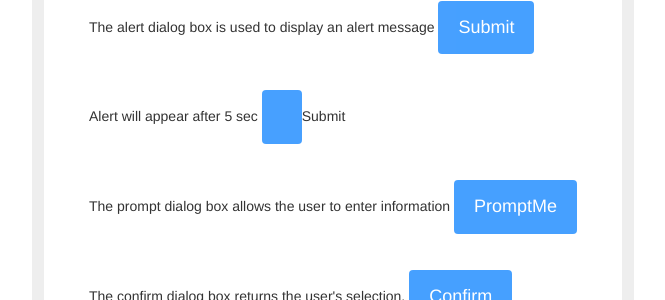
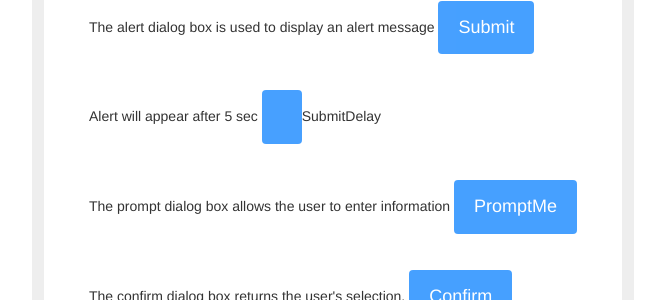
Before and after one commit to qavbox/demo, a Jekyll site: the page built from alerts/index.html, in a window 1280 px wide. Shown: the part 263-563 px from the top of the page, without its empty margins (307-972 px from the left). Built offline with Jekyll 4.4.1, drawn with Linux system fonts in a browser that asks for light colours.

Commit message:
Update index.html

```diff
--- a/alerts/index.html
+++ b/alerts/index.html
@@ -17,7 +17,7 @@ function MySAlert() {
 </script>
 
 Alert will appear after 5 sec
-<input class="btn" type="button" onclick="delayTimeFunction()" id="delayalert">Submit</input><br/><br/>
+<input class="btn" type="button" onclick="delayTimeFunction()" id="delayalert">SubmitDelay</input><br/><br/>
 <script>
 function delayTimeFunction() {
  setTimeout(function(){ alert("I appeared after 5 seconds!"); }, 5000);
```
